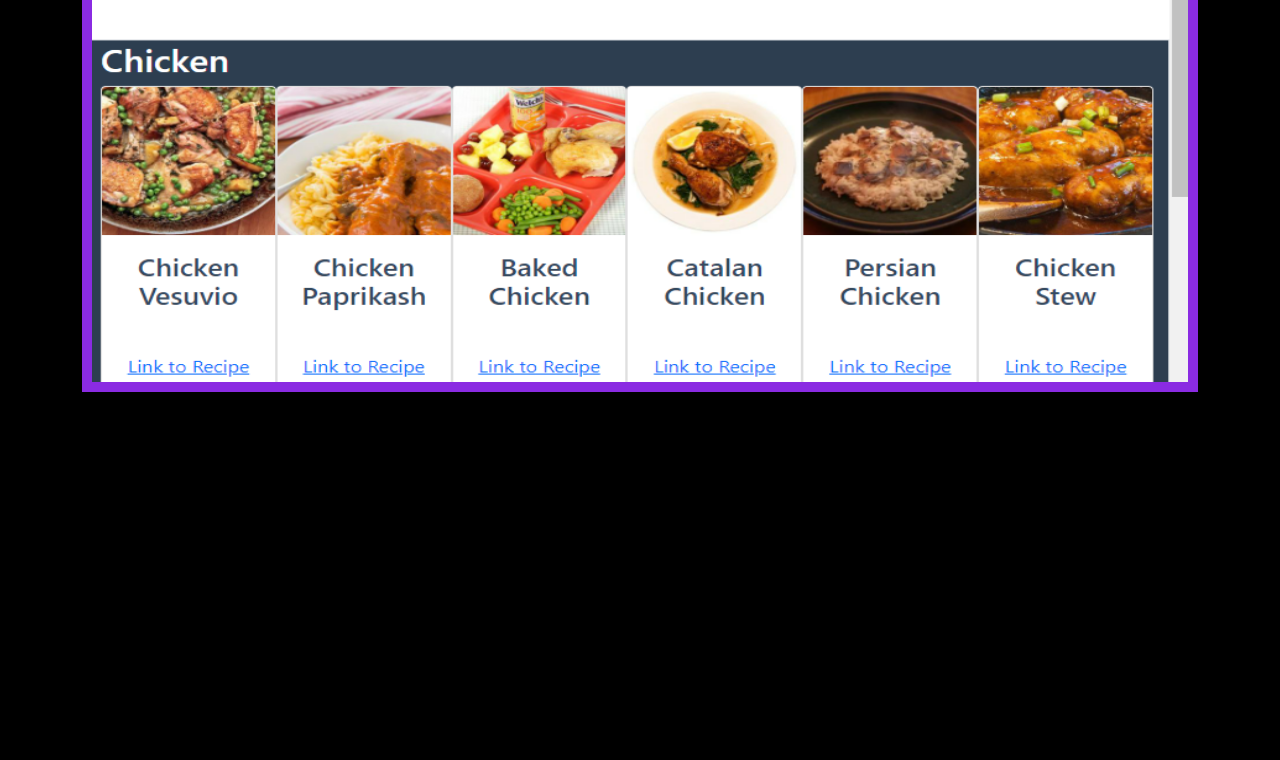
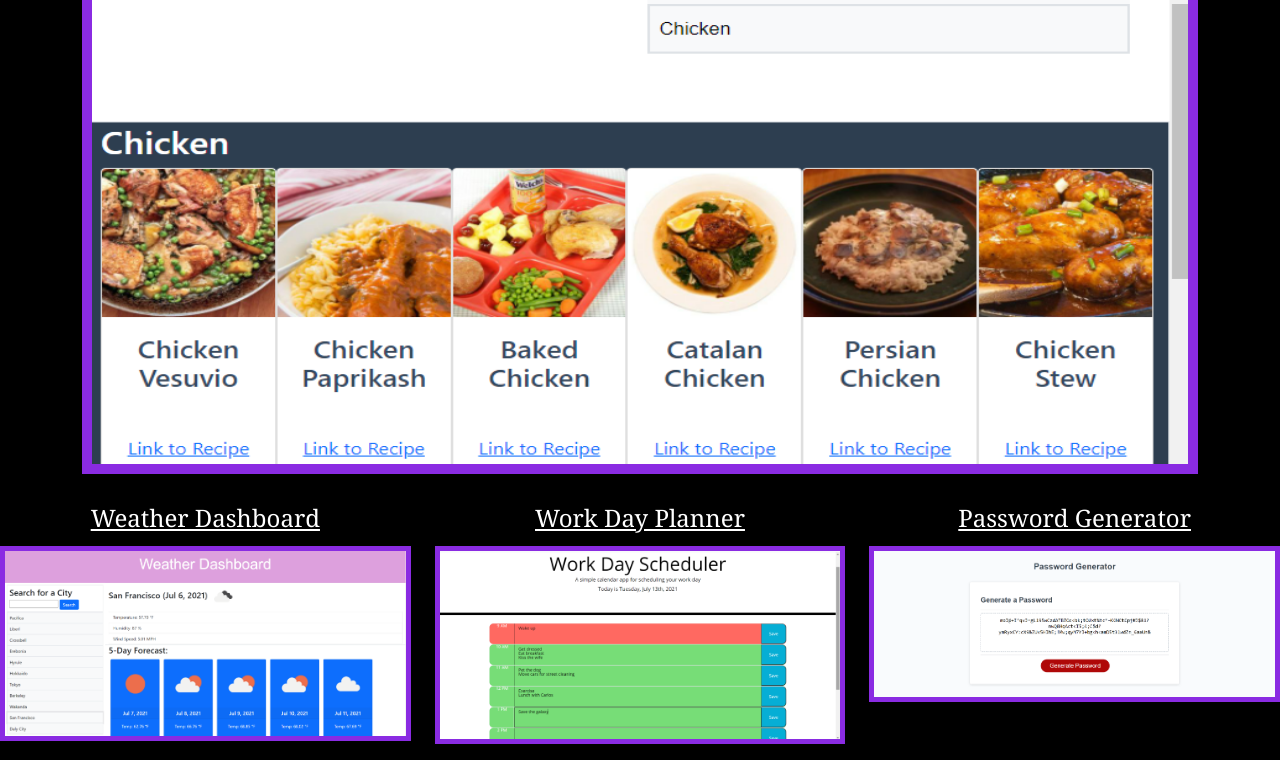
Before and after one commit to EajayD/portfolio-upgrade, a plain HTML site: page index.html in a window 1280 px wide. Shown: the part 1437-2197 px from the top of the page. Before the commit the page ends 1845 px from the top, so only its background shows below. Drawn offline with nearby package versions, Linux system fonts and the light colour scheme.

Commit message:
added more projects, added additional image, adjusted stylings

```diff
--- a/index.html
+++ b/index.html
@@ -11,7 +11,7 @@
      <link rel ="stylesheet" href="style.css">
 </head>
 <body>
-    <nav class="navbar fixed-top navbar-expand-lg navbar-light bg-light">
+    <nav class="navbar navbar-expand-lg navbar-light bg-light">
         <header class="container-fluid">
           <a class="navbar-brand" href="#">Eajay</a>
           <button class="navbar-toggler" type="button" data-bs-toggle="collapse" data-bs-target="#navbarNav" aria-controls="navbarNav" aria-expanded="false" aria-label="Toggle navigation">
@@ -26,7 +26,7 @@
                 <a class="nav-link" href="#about">About</a>
               </li>
               <li class="nav-item">
-                <a class="nav-link" href="#">Projects</a>
+                <a class="nav-link" href="#project">Projects</a>
               </li>
               <li class="nav-item">
                 <a class="nav-link" href="#">Contact</a>
@@ -72,8 +72,31 @@
         </figure>
     </section>
 
+    <section class="row" id="subsequent">
 
+        <figure class="col-6 col-md-4">
+            <header>Weather Dashboard</header>
+            <a href="https://eajayd.github.io/weather-dashboard/">
+            <img src="./img/weather_dashboard.png" class="img-fluid" alt="weather dashboard"></a>
+        </figure>
+
+        <figure class="col-6 col-md-4">
+            <header>Work Day Planner</header>
+            <a href="https://eajayd.github.io/work-day-planner/">
+            <img src="./img/work_day_planner.png" class="img-fluid" alt="work day planner"></a>
+
+        </figure>
+
+        <figure class="col-6 col-md-4">
+            <header>Password Generator</header>
+            <a href="https://github.com/EajayD/password-generator">
+            <img src="./img/password_generator.png" class="img-fluid" alt="password generator"></a>
+        </figure>
+
+    </section>
 </main>
+
+
     <script src="https://cdn.jsdelivr.net/npm/bootstrap@5.0.2/dist/js/bootstrap.bundle.min.js"
     integrity="sha384-MrcW6ZMFYlzcLA8Nl+NtUVF0sA7MsXsP1UyJoMp4YLEuNSfAP+JcXn/tWtIaxVXM"
     crossorigin="anonymous"></script>
--- a/style.css
+++ b/style.css
@@ -76,3 +76,23 @@ h2 {
 .recipeRoulette img:hover {
     opacity: 0.2;
 }
+
+#subsequent header {
+    font-size: 24px;
+    text-align: center;
+    background-color: black;
+    color: white;
+    text-decoration: underline;
+}
+
+#subsequent img {
+    width: 100%;
+    border: solid;
+    border-color: blueviolet;
+    border-width: 5px;
+
+}
+
+#subsequent img:hover {
+    opacity: 0.2;
+}
```
Also changed, not shown: img/weather_dashboard.png (added).
